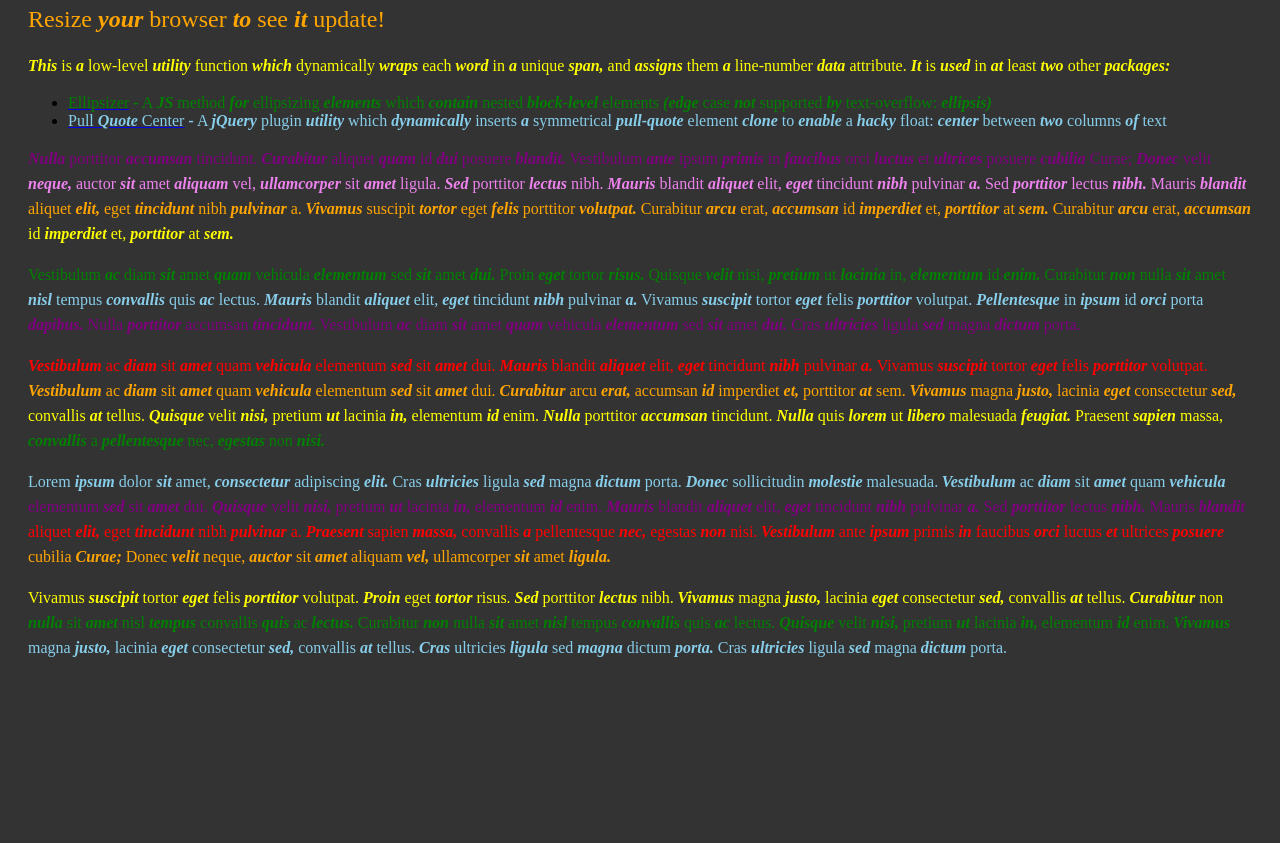
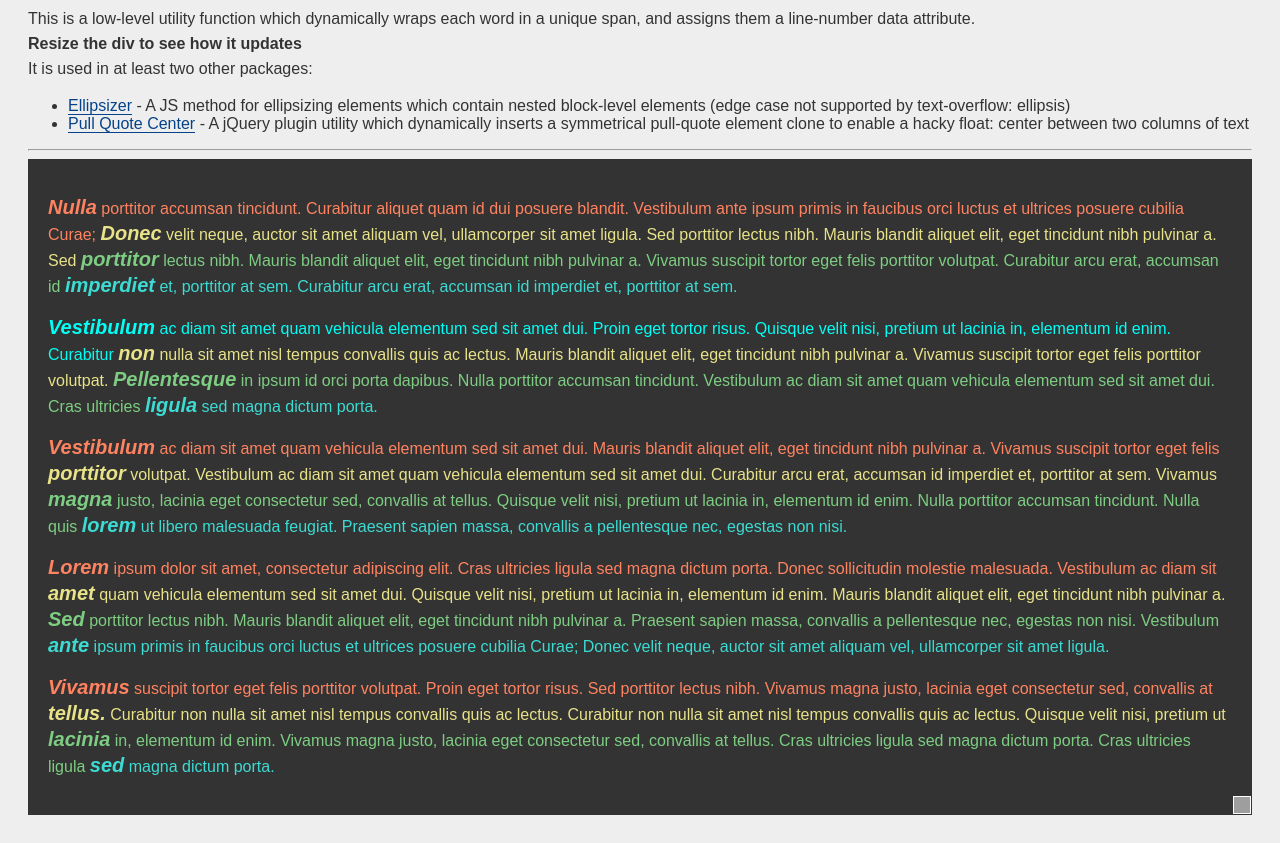
Before and after one commit to jakedowns/per-word-action, a website: page index.html in a window 1280 px wide. Shown: the part 80-923 px from the top of the page. Before the commit the page ends 800 px from the top, so only its background shows below. Drawn offline with nearby package versions, Linux system fonts and the light colour scheme; grey boxes are pictures that could not be loaded.

Commit message:
demo style cleanup

```diff
--- a/index.html
+++ b/index.html
@@ -1,26 +1,27 @@
 <html>
 <head>
-    <title>per word action demo</title>
-    <style>
-        html, body { background-color: #333; }
-        body { padding: 20px; }
-        p {
-            line-height: 25px;
-            font-size: 16px;
-        }
-    </style>
-    <script
-            src="https://code.jquery.com/jquery-3.2.1.min.js"
-            integrity="sha256-hwg4gsxgFZhOsEEamdOYGBf13FyQuiTwlAQgxVSNgt4="
-            crossorigin="anonymous"></script>
+    <title>per-word-action &amp; per-line-action demo</title>
+    <script src="https://code.jquery.com/jquery-1.12.4.js"></script>
+    <link rel="stylesheet" href="//code.jquery.com/ui/1.12.1/themes/base/jquery-ui.css">
+    <script src="https://code.jquery.com/ui/1.12.1/jquery-ui.js"></script>
     <script src="https://cdnjs.cloudflare.com/ajax/libs/underscore.js/1.8.3/underscore-min.js"></script>
     <script src="PerWordAction.js"></script>
     <script>
-        var colors = ['red','orange','yellow','green','skyblue','purple','violet'];
+        var colors = [
+            'rgba(255, 131, 96, 1)',
+            'rgba(232, 226, 136, 1)',
+            'rgba(125, 206, 130, 1)',
+            'rgba(60, 219, 211, 1)',
+            'rgba(0, 255, 245, 1)',
+        ];
 
         // our PWA binding & per-word-action callback method
         function doMagic(){
             var word_idx = 0;
+
+            // reset font size to prevent line-check breakage
+            $('#content .pwa-word').css('font-size','');
+
             $('#content').perWordAction(function($word, line_number){
                 //console.log($word.text(), line_number);
                 var color_idx = (line_number - 1);
@@ -29,12 +30,23 @@
                 }
                 //console.log(line_number, color_idx);
                 $word.css('color', colors[color_idx]);
+            });
 
-                var weight = word_idx % 2 === 0 ? 'bold' : 'normal';
-                var style = word_idx % 2 === 0 ? 'italic' : 'normal';
+            var prev_line_number = 0;
+            $('#content .pwa-word').each(function(){
+                var $word = $(this);
+                var line_number = parseInt($word.attr('pwa-line'));
+                // first word of every line
+                var firstWord = line_number !== prev_line_number;
+                var weight = firstWord ? 'bold' : 'normal';
+                var style = firstWord ? 'italic' : 'normal';
+                var size = firstWord ? 20 : '';
                 $word.css('font-weight', weight);
                 $word.css('font-style', style);
+                $word.css('font-size', size);
                 word_idx++;
+                prev_line_number = line_number;
+                $word = null;
             });
         }
 
@@ -43,23 +55,60 @@
             var doMagic_debounced = _.debounce(doMagic, 150);
             // add a resize binding
             $(window).resize(doMagic_debounced);
+            $('#content').resizable();
+            $('#content').on('resize', doMagic_debounced);
 
             // do the initial magic
             doMagic();
         });
     </script>
+    <style>
+        html, body {
+            background-color: #eee;
+            color: #333;
+            font-family: 'Arial', sans-serif;
+        }
+        body { padding: 20px; }
+        #content {
+            padding: 20px;
+            background: #333;
+            overflow: auto;
+        }
+        p {
+            line-height: 25px;
+            font-size: 16px;
+        }
+        a, a:active, a:visited, a:hover {
+            text-decoration: none;
+            border-bottom: 1px solid #044389;
+            color: #044389 !important;
+        }
+        a *, a span {
+            color: #044389 !important;
+        }
+        .ui-icon-gripsmall-diagonal-se {
+            border: 1px solid #fff;
+            background-color: #fff;
+        }
+    </style>
 </head>
 <body>
-<div id="content">
+
 <h1>Responsive Demo of per-word & per-line magic</h1>
-    <h2>Resize your browser to see it update!</h2>
 <p>This is a low-level utility function which dynamically wraps each word
     in a unique span, and assigns them a line-number data attribute.
+    <br>
+    <strong>Resize the div to see how it updates</strong>
+    <br>
     It is used in at least two other packages:</p>
 <ul>
     <li><a href="https://github.com/jakedowns/ellipsizer">Ellipsizer</a> - A JS method for ellipsizing elements which contain nested block-level elements (edge case not supported by text-overflow: ellipsis)</li>
     <li><a href="https://github.com/jakedowns/pull-quote-center">Pull Quote Center</a> - A jQuery plugin utility which dynamically inserts a symmetrical pull-quote element clone to enable a hacky float: center between two columns of text</li>
 </ul>
+
+<hr>
+
+<div id="content">
     <p>Nulla porttitor accumsan tincidunt. Curabitur aliquet quam id dui posuere
         blandit. Vestibulum ante ipsum primis in faucibus orci luctus et ultrices
         posuere cubilia Curae; Donec velit neque, auctor sit amet aliquam vel,
```
Lines whose indentation alone changed are shown as unchanged.
